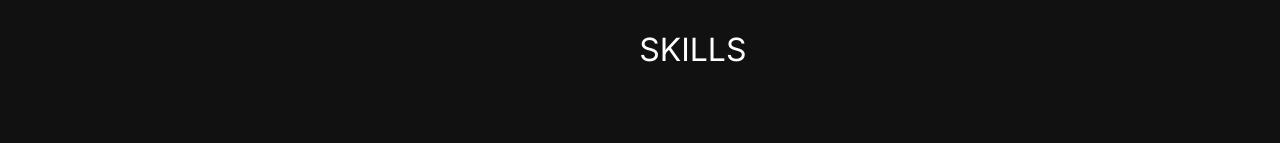
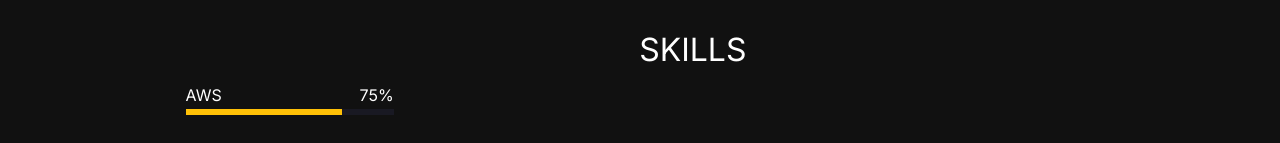
Before and after one commit to amroczeK/adr-portfolio, a React (Create React App) app: page /about in a window 1280 px wide. Shown: the part 657-800 px from the top of the page. Built offline with nearby package versions, Linux system fonts and the light colour scheme.

Commit message:
skill component

```diff
--- /dev/null
+++ b/src/components/Skill.js
@@ -0,0 +1,40 @@
+import React from 'react';
+import styled from 'styled-components';
+
+const Skill = ({ skill, percentage }) => {
+  return (
+    <Container>
+      <h2>
+        {skill} <span>{percentage}</span>
+      </h2>
+      <ProgressBar scroll={percentage} />
+    </Container>
+  );
+};
+
+export default Skill;
+
+const Container = styled.div`
+  color: #fff;
+  h2 {
+    font-size: 1rem;
+    font-weight: lighter;
+  }
+  span {
+    float: right;
+  }
+`;
+
+const ProgressBar = styled.div`
+  margin-top: 0.25rem;
+  background: #191923;
+  height: 6px;
+  position: relative;
+  &:before {
+    content: '';
+    background: #ffc107;
+    width: ${({ scroll }) => scroll};
+    height: 6px;
+    position: absolute;
+  }
+`;
--- a/src/components/Work.js
+++ b/src/components/Work.js
@@ -3,7 +3,7 @@ import styled from 'styled-components';
 import { BriefcaseAlt2 } from '@styled-icons/boxicons-solid/BriefcaseAlt2';
 import { ExpandMore } from '@styled-icons/material-rounded/ExpandMore';
 
-const Work = ({ index, startDate, endDate, position, company, description }) => {
+const Work = ({ startDate, endDate, position, company, description }) => {
   const [expand, setExpand] = useState(false);
 
   const expandHandler = () => {
@@ -135,10 +135,6 @@ const ExpandIcon = styled.div`
   border-radius: 50%;
   transition: 0.5s ease-in-out;
   cursor: pointer;
-  @media (max-width: 600px) {
-    display: none;
-    transition: 0.5s ease-in-out;
-  }
 `;
 
 const StyledIcon = styled.div`
--- a/src/data.json
+++ b/src/data.json
@@ -41,5 +41,23 @@
       ]
     }
   ],
-  "portfolio": []
+  "portfolio": [],
+  "skills": [
+    {
+      "technology": "AWS",
+      "competence": "75%"
+    },
+    {
+      "technology": "MERN Stack",
+      "competence": "85%"
+    },
+    {
+      "technology": "AWS",
+      "competence": "75%"
+    },
+    {
+      "technology": "MERN Stack",
+      "competence": "85%"
+    }
+  ]
 }
--- a/src/pages/About.js
+++ b/src/pages/About.js
@@ -1,6 +1,7 @@
 import React, { useContext } from 'react';
 import { DataContext } from '../DataContext';
 import Work from '../components/Work';
+import Skill from '../components/Skill';
 import Shape from '../components/Shape';
 import styled from 'styled-components';
 import { motion } from 'framer-motion';
@@ -21,7 +22,7 @@ const About = () => {
         {data &&
           data?.experience?.map((job, idx) => (
             <Work
-              index={idx}
+              key={idx}
               startDate={job.startDate}
               endDate={job.endDate}
               position={job.position}
@@ -33,6 +34,12 @@ const About = () => {
       <Title>
         <h2>SKILLS</h2>
       </Title>
+      {data &&
+        data?.skills?.map(({ technology, competence }) => (
+          <SkillContainer>
+            <Skill skill={technology} percentage={competence} />
+          </SkillContainer>
+        ))}
       <Shape variants={shapeAnimation({ rotation: -15 })} />
     </Content>
   );
@@ -91,3 +98,11 @@ const Grid = styled.div`
   grid-template-columns: repeat(auto-fit, minmax(30rem, 1fr));
   grid-auto-rows: auto;
 `;
+
+const SkillContainer = styled.div`
+  display: flex;
+  flex-direction: column;
+  //background: pink;
+  padding: 1rem;
+  width: 15rem;
+`;
```
Also changed, not shown: src/components/Skills.js (deleted, +0 -7 lines).
